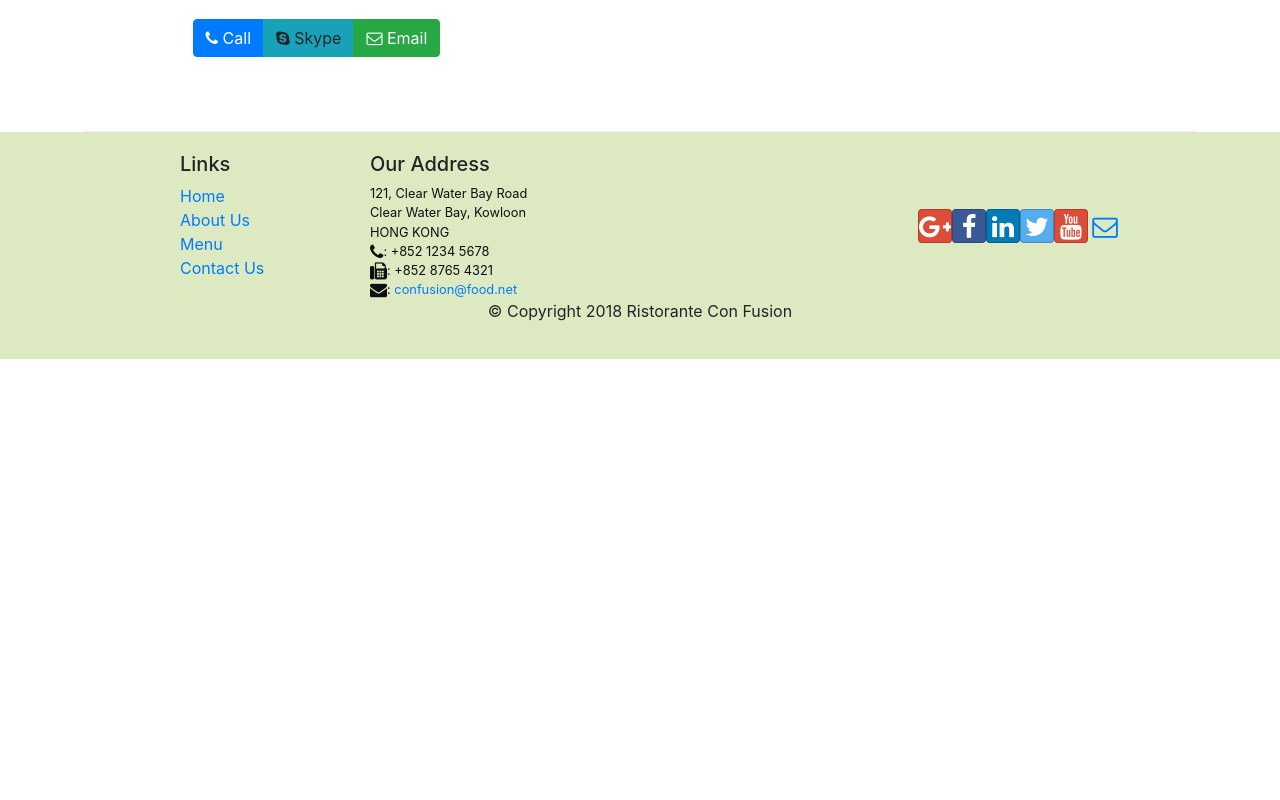
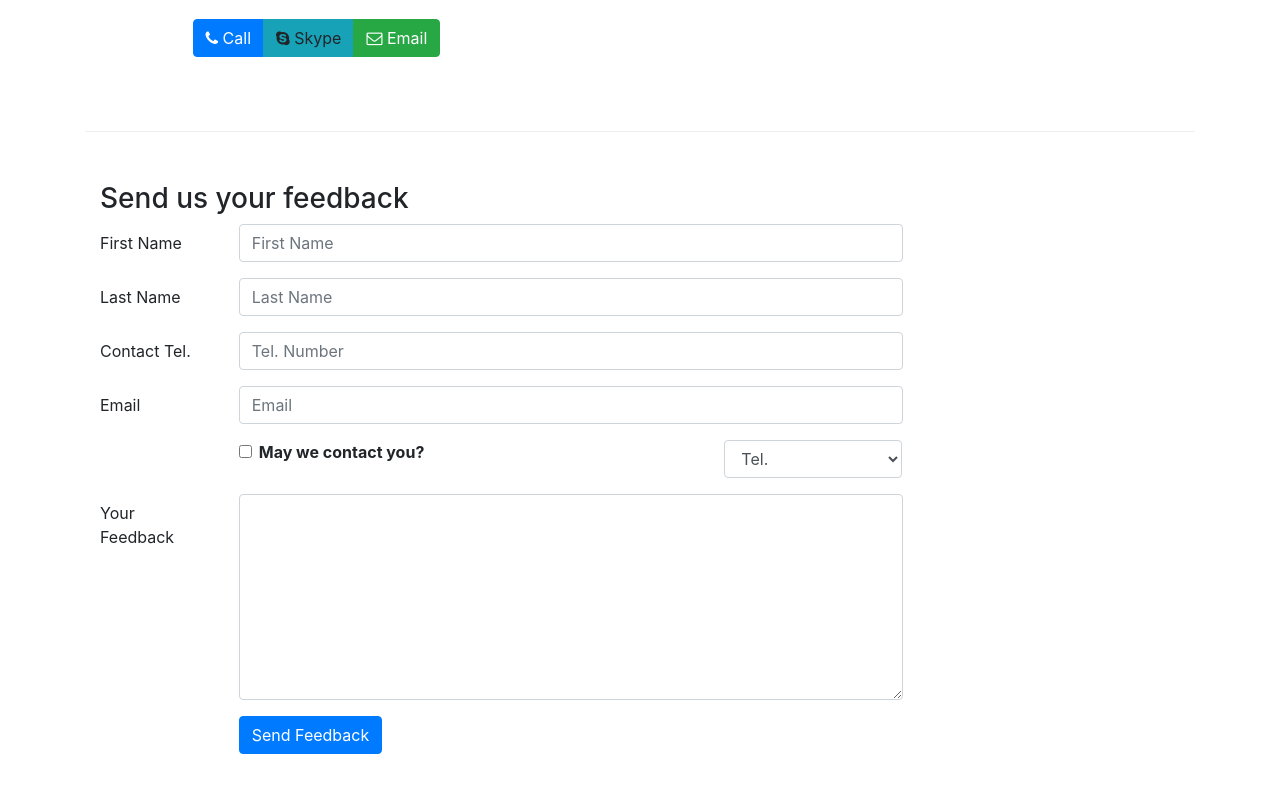
Before and after one commit to DiegoColonV/react-app-coursera, a React (Create React App) app: page /contactus in a window 1280 px wide. Shown: the part 740-1540 px from the top of the page. Before the commit the page ends 1099 px from the top, so only its background shows below. Built offline with nearby package versions, Linux system fonts and the light colour scheme.

Commit message:
Controlled Forms

```diff
--- a/src/components/ContactComponent.js
+++ b/src/components/ContactComponent.js
@@ -1,8 +1,40 @@
-import React from 'react';
-import {BreadcrumbItem, Breadcrumb} from 'reactstrap'
+import React, {Component} from 'react';
+import {BreadcrumbItem, Breadcrumb, Button, Form, FormGroup, Label, Input, Col} from 'reactstrap'
 import {Link} from 'react-router-dom'
 
-function Contact(props) {
+class Contact extends Component{
+    constructor(props){
+        super(props);
+        this.state = {
+            firstname: '',
+            lastname: '',
+            telnum: '',
+            email: '',
+            agree: false,
+            contactType: 'Tel.',
+            message: ''
+        }
+        this.handleSubmit = this.handleSubmit.bind(this);
+        this.handleInputChange = this.handleInputChange.bind(this);
+    }
+
+    handleInputChange(event) {
+        const target = event.target;
+        const value = target.type === 'checkbox' ? target.checked : target.value;
+        const name = target.name;
+
+        this.setState({
+          [name]: value
+        });
+    }
+
+    handleSubmit(event) {
+        console.log('Current State is: ' + JSON.stringify(this.state));
+        alert('Current State is: ' + JSON.stringify(this.state));
+        event.preventDefault();
+    }
+
+    render(){
         return(
             <div className="container">
                 <div className="row">
@@ -41,8 +73,73 @@
                         </div>
                     </div>
                 </div>
+                <div className="row row-content">
+                    <div className="col-12">
+                        <h3>Send us your feedback</h3>
+                    </div>
+                    <div className="col-12 col-md-9">
+                        <Form onSubmit={this.handleSubmit}>
+                            <FormGroup row>
+                                <Label htmlFor="firstname" md={2}>First Name</Label>
+                                <Col md={10}>
+                                    <Input type="text" id="firstname" name="firstname" placeholder="First Name" value={this.state.firstname} onChange={this.handleInputChange}/>
+                                </Col>
+                            </FormGroup>
+                            <FormGroup row>
+                                <Label htmlFor="lastname" md={2}>Last Name</Label>
+                                <Col md={10}>
+                                    <Input type="text" id="lastname" name="lastname" placeholder="Last Name" value={this.state.lastname} onChange={this.handleInputChange}/>
+                                </Col>
+                            </FormGroup>
+                            <FormGroup row>
+                                <Label htmlFor="telnum" md={2}>Contact Tel.</Label>
+                                <Col md={10}>
+                                    <Input type="tel" id="telnum" name="telnum" placeholder="Tel. Number" value={this.state.telnum} onChange={this.handleInputChange}/>
+                                </Col>
+                            </FormGroup>
+                            <FormGroup row>
+                                <Label htmlFor="email" md={2}>Email</Label>
+                                <Col md={10}>
+                                    <Input type="email" id="email" name="email" placeholder="Email" value={this.state.email} onChange={this.handleInputChange}/>
+                                </Col>
+                            </FormGroup>
+                            <FormGroup row>
+                                <Col md={{size: 6, offset: 2}}>
+                                    <FormGroup check>
+                                        <Label check>
+                                            <Input type="checkbox" name="agree" checked={this.state.agree} onChange={this.handleInputChange}/><strong>May we contact you?</strong>
+                                        </Label>
+                                    </FormGroup>
+                                </Col>
+                                <Col md={{size: 3, offset: 1}}>
+                                    <Input type="select" name="contactType" value={this.state.contactType} onChange={this.handleInputChange}>
+                                        <option>Tel.</option>
+                                        <option>Email</option>
+                                    </Input>
+                                </Col>
+                            </FormGroup>
+                            <FormGroup row>
+                                <Label htmlFor="message" md={2}>Your Feedback</Label>
+                                <Col md={10}>
+                                    <Input type="textarea" id="message" name="message"
+                                        rows="8"
+                                        value={this.state.message}
+                                        onChange={this.handleInputChange}></Input>
+                                </Col>
+                            </FormGroup>
+                            <FormGroup row>
+                                <Col md={{size: 10, offset: 2}}>
+                                    <Button type="submit" color="primary">
+                                        Send Feedback
+                                    </Button>
+                                </Col>
+                            </FormGroup>
+                        </Form>
+                    </div>
+                </div>
             </div>
         );
     }
+}
 
 export default Contact;
```
Lines whose indentation alone changed are shown as unchanged.
